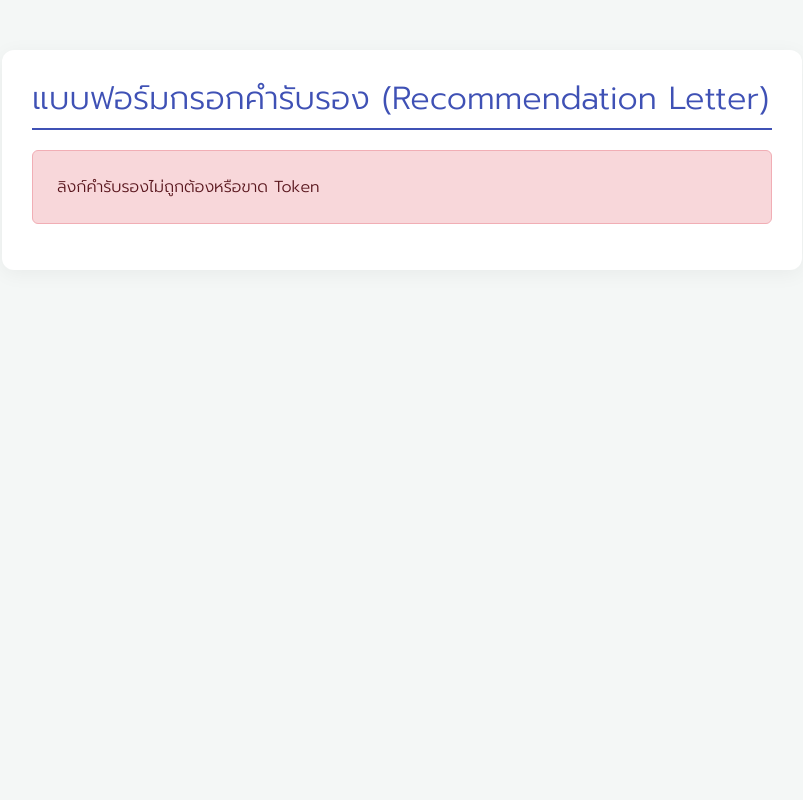
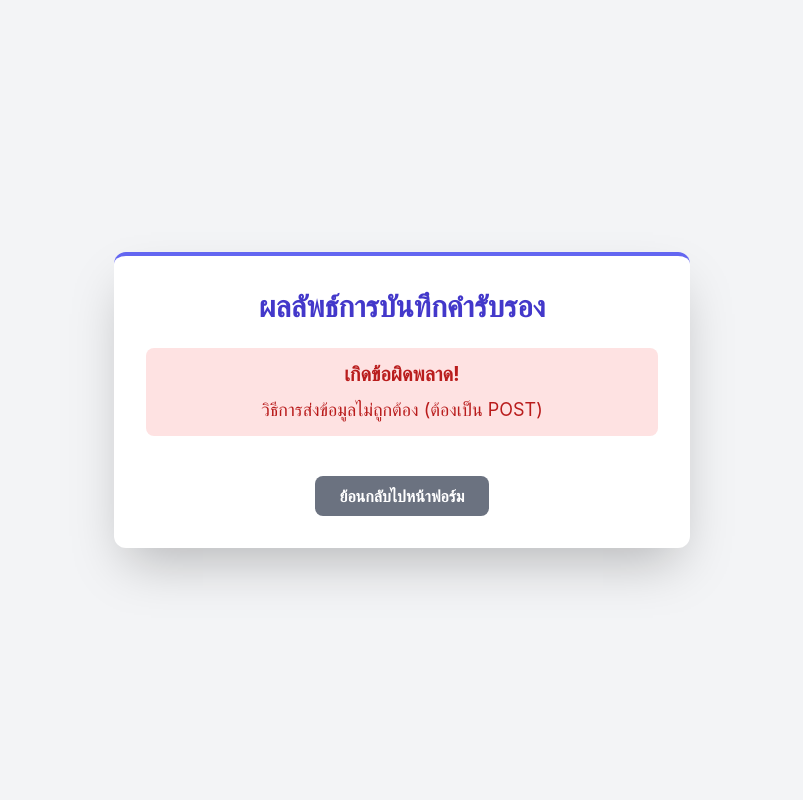
Before and after one commit to sasiwimon5247/cv-system, a PHP site: page /cv_system/certificate_form.php in a window 1280 px wide. Shown: the whole page, without its empty margins (238-1041 px from the left). Run offline with PHP 8.4, Linux system fonts and the light colour scheme; some libraries are stand-ins or nearby versions.

Commit message:
change pro certi

```diff
--- a/certificate_form.php
+++ b/certificate_form.php
@@ -1,155 +1,125 @@
 <?php
-// สมมติว่าไฟล์ config.php มีการเชื่อมต่อ PDO ที่ชื่อว่า $conn
+session_start();
 require_once('config.php');
 
-$token = $_GET['token'] ?? '';
-$error_message = "";
-$student_data = null;
-$activities_data = [];
+// ----------------------------------------------------
+// ฟังก์ชันสำหรับแสดงผลลัพธ์และออกจากระบบ
+// ----------------------------------------------------
+function showResult($message, $is_success = false) {
+    // กำหนดสีและหัวข้อตามผลลัพธ์
+    $color = $is_success ? 'bg-green-100 border-green-400 text-green-700' : 'bg-red-100 border-red-400 text-red-700';
+    $title_text = $is_success ? 'สำเร็จ!' : 'เกิดข้อผิดพลาด!';
 
+    // แสดง HTML เพื่อแจ้งผู้ใช้
+    echo "<!DOCTYPE html>
+    <html lang=\"th\">
+    <head>
+        <meta charset=\"UTF-8\">
+        <meta name=\"viewport\" content=\"width=device-width, initial-scale=1.0\">
+        <title>ผลลัพธ์การบันทึกคำรับรอง</title>
+        <script src=\"https://cdn.tailwindcss.com\"></script>
+        <style> .font-inter { font-family: 'Inter', sans-serif; } </style>
+    </head>
+    <body class=\"bg-gray-100 flex items-center justify-center min-h-screen font-inter\">
+        <div class=\"w-full max-w-xl bg-white p-8 rounded-xl shadow-2xl border-t-4 border-indigo-500 text-center\">
+            <h1 class=\"text-3xl font-extrabold text-center text-indigo-700 mb-6\">
+                ผลลัพธ์การบันทึกคำรับรอง
+            </h1>
+            <div class=\"$color px-4 py-3 rounded-lg relative mb-6\">
+                <strong class=\"font-bold block text-xl mb-2\">$title_text</strong>
+                <span class=\"block text-lg\">" . htmlspecialchars($message) . "</span>
+            </div>
+            <!-- ปุ่ม ปิดหน้านี้ สามารถใช้ history.back() หรือ window.close() -->
+            <a href=\"#\" onclick=\"window.history.back()\" class=\"mt-4 inline-block px-6 py-2 bg-gray-500 text-white font-semibold rounded-lg hover:bg-gray-600 transition duration-300\">
+                ย้อนกลับไปหน้าฟอร์ม
+            </a>
+        </div>
+    </body>
+    </html>";
+    exit;
+}
+
+// ----------------------------------------------------
+// 2. รับค่าจากฟอร์ม (POST)
+// ----------------------------------------------------
+if ($_SERVER['REQUEST_METHOD'] !== 'POST') {
+    showResult("วิธีการส่งข้อมูลไม่ถูกต้อง (ต้องเป็น POST)");
+}
+
+// แก้ไข: เปลี่ยนจาก $_POST['token'] เป็น $_POST['request_token'] เพื่อให้ตรงกับ certificate_form.php
+$token = $_POST['request_token'] ?? '';
+$request_id = $_POST['request_id'] ?? 0;
+$teacher_name = $_POST['teacher_name'] ?? '';
+// แก้ไข: เปลี่ยนจาก $_POST['certificate_text'] เป็น $_POST['recommendation_content']
+$certificate_text = $_POST['recommendation_content'] ?? '';
+
+// ----------------------------------------------------
+// *** DEBUGGING BLOCK: แสดงค่าที่รับมาเพื่อยืนยันว่า Token ถูกส่งมาหรือไม่ ***
+// หากต้องการตรวจสอบ ให้ลบ // ออกจากบรรทัดด้านล่าง และบันทึก
+// บรรทัดนี้จะถูกลบออกเมื่อการแก้ไขสำเร็จ
+// showResult("DEBUG - Token: " . $token . ", ID: " . $request_id . ", Name: " . $teacher_name, true);
+// ----------------------------------------------------
+
+
+// ----------------------------------------------------
+// 3. ตรวจสอบข้อมูลเบื้องต้น
+// ----------------------------------------------------
 if (empty($token) || strlen($token) !== 32) {
-    $error_message = "ลิงก์คำรับรองไม่ถูกต้องหรือขาด Token";
-} else {
-    try {
-        // 1. ตรวจสอบ Token และดึงข้อมูลคำขอ
-        // ดึงชื่อเต็มจาก personal_info (p.full_name) และรหัสนิสิตจาก education_info (e.stu_id)
-        $stmt_request = $conn->prepare("
-            SELECT
-                cr.id as request_id, cr.status, cr.reason,
-                u.id as user_id,
-                p.full_name,
-                e.stu_id
-            FROM certificate_requests cr
-            JOIN users u ON cr.user_id = u.id
-            JOIN personal_info p ON u.id = p.user_id
-            JOIN education_info e ON u.id = e.user_id
-            WHERE cr.request_token = ? AND cr.status = 'PENDING'
-        ");
-        $stmt_request->execute([$token]);
-        $request_info = $stmt_request->fetch(PDO::FETCH_ASSOC);
+    // โค้ดจะมาถึงตรงนี้ ถ้า $token เป็นค่าว่างหรือความยาวไม่ตรง (ยืนยันว่าเกิดจาก input ไม่ถูกส่งมา)
+    showResult("ลิงก์คำรับรองไม่ถูกต้องหรือขาด Token");
+}
 
-        if (!$request_info) {
-            // ตรวจสอบสถานะถ้าไม่ใช่ PENDING
-            $stmt_status = $conn->prepare("SELECT status FROM certificate_requests WHERE request_token = ?");
-            $stmt_status->execute([$token]);
-            $status_check = $stmt_status->fetch(PDO::FETCH_ASSOC);
+if (empty($request_id) || empty($teacher_name) || empty($certificate_text)) {
+    showResult("ข้อมูลไม่ครบถ้วน: ต้องกรอกชื่อผู้รับรอง, เนื้อหาคำรับรอง, และ ID คำขอต้องมีค่า");
+}
 
-            if ($status_check && $status_check['status'] === 'COMPLETED') {
-                $error_message = "คำรับรองนี้ถูกกรอกและส่งไปแล้ว";
-            } else {
-                $error_message = "ลิงก์คำรับรองไม่ถูกต้องหรือไม่พบคำขอที่รอการดำเนินการ";
-            }
-        } else {
-            // หากพบและสถานะเป็น PENDING
-            $student_data = $request_info;
-            $user_id = $student_data['user_id'];
+// ----------------------------------------------------
+// 4. ประมวลผลและบันทึกข้อมูลลงฐานข้อมูล
+// ----------------------------------------------------
+try {
+    // 4.1 ตรวจสอบความถูกต้องของ Token และ ID คำขอ
+    $stmt = $conn->prepare("
+        SELECT status
+        FROM certificate_requests
+        WHERE id = ? AND request_token = ?
+    ");
+    $stmt->execute([$request_id, $token]);
+    $request = $stmt->fetch(PDO::FETCH_ASSOC);
 
-            // 2. ดึงข้อมูลกิจกรรม/โปรเจค ของนักศึกษา
-            $stmt_activities = $conn->prepare("SELECT activity, project FROM activities_info WHERE user_id = ?");
-            $stmt_activities->execute([$user_id]);
-            $activities_data = $stmt_activities->fetchAll(PDO::FETCH_ASSOC);
-        }
+    if (!$request) {
+        showResult("ไม่พบคำขอใบรับรองที่ตรงกับ ID และ Token ที่ให้มาในฐานข้อมูล");
+    }
 
-    } catch (PDOException $e) {
-        // บันทึก Error ที่เกิดจากฐานข้อมูล
-        error_log("Database Error in certificate_form: " . $e->getMessage());
-        $error_message = "เกิดข้อผิดพลาดในการดึงข้อมูล: " . htmlspecialchars($e->getMessage());
+    if ($request['status'] === 'COMPLETED') {
+        showResult("คำรับรองนี้ถูกกรอกและบันทึกเรียบร้อยแล้วก่อนหน้านี้", true);
     }
+
+    // 4.2 อัปเดตคำขอ: บันทึกข้อมูลคำรับรอง, ชื่อผู้รับรอง, เปลี่ยนสถานะ
+    $stmt = $conn->prepare("
+        UPDATE certificate_requests
+        SET
+            teacher_name = ?,
+            certification_text = ?,
+            status = 'COMPLETED',
+            certified_at = NOW()
+        WHERE id = ? AND request_token = ?
+    ");
+    $stmt->execute([
+        $teacher_name,
+        $certificate_text,
+        $request_id,
+        $token
+    ]);
+
+    if ($stmt->rowCount() > 0) {
+        showResult("บันทึกคำรับรองเสร็จสมบูรณ์แล้ว", true);
+    } else {
+        // อาจเกิดขึ้นเมื่อไม่มีแถวใดถูกอัปเดต (เช่น Token ถูกอัปเดตไปแล้วหรือ ID ไม่ตรง)
+        showResult("ไม่สามารถบันทึกข้อมูลได้ กรุณาลองใหม่อีกครั้ง");
+    }
+
+} catch (PDOException $e) {
+    showResult("ข้อผิดพลาดในการบันทึกฐานข้อมูล: " . $e->getMessage());
+    error_log("DB Error in process_certificate: " . $e->getMessage());
 }
 ?>
-<!DOCTYPE html>
-<html lang="th">
-<head>
-    <meta charset="UTF-8">
-    <meta name="viewport" content="width=device-width, initial-scale=1.0">
-    <title>แบบฟอร์มกรอกคำรับรอง</title>
-    <link href="https://cdn.jsdelivr.net/npm/bootstrap@5.3.0/dist/css/bootstrap.min.css" rel="stylesheet">
-    <link href="https://fonts.googleapis.com/css2?family=Prompt:wght@300;600&display=swap" rel="stylesheet">
-    <style>
-        body { font-family: 'Prompt', sans-serif; background-color: #f4f7f6; }
-        .form-container {
-            max-width: 800px;
-            margin: 50px auto;
-            padding: 30px;
-            background: #ffffff;
-            border-radius: 12px;
-            box-shadow: 0 4px 20px rgba(0, 0, 0, 0.05);
-        }
-        .section-header {
-            color: #3f51b5;
-            border-bottom: 2px solid #3f51b5;
-            padding-bottom: 10px;
-            margin-bottom: 20px;
-        }
-        .info-box {
-            background-color: #e3f2fd;
-            border-left: 5px solid #2196f3;
-            padding: 15px;
-            margin-bottom: 25px;
-            border-radius: 4px;
-        }
-        .activity-item {
-            border: 1px solid #cfd8dc;
-            padding: 10px;
-            margin-bottom: 10px;
-            border-radius: 4px;
-        }
-    </style>
-</head>
-<body>
-    <div class="form-container">
-        <h2 class="section-header">แบบฟอร์มกรอกคำรับรอง (Recommendation Letter)</h2>
-
-        <?php if ($error_message): ?>
-            <!-- แสดงข้อความ Error -->
-            <div class="alert alert-danger p-4" role="alert">
-                <?= htmlspecialchars($error_message) ?>
-            </div>
-        <?php elseif ($student_data): ?>
-            <!-- ข้อมูลนักศึกษา -->
-            <div class="info-box">
-                <p class="mb-1"><strong>คำขอจาก:</strong> <?= htmlspecialchars($student_data['full_name']) ?></p>
-                <p class="mb-1"><strong>รหัสนิสิต:</strong> <?= htmlspecialchars($student_data['stu_id']) ?></p>
-                <p class="mb-0"><strong>เหตุผลที่ต้องการเอกสาร:</strong> <?= nl2br(htmlspecialchars($student_data['reason'])) ?></p>
-            </div>
-
-            <!-- แสดงกิจกรรมและโปรเจค -->
-            <?php if (!empty($activities_data)): ?>
-                <h5 class="section-header">กิจกรรม/โปรเจคที่เกี่ยวข้อง (จาก CV นักศึกษา)</h5>
-                <?php foreach ($activities_data as $activity_item): ?>
-                    <div class="activity-item">
-                        <p class="mb-1"><strong>กิจกรรม:</strong> <?= htmlspecialchars($activity_item['activity']) ?: '-' ?></p>
-                        <p class="mb-0"><strong>โปรเจค:</strong> <?= htmlspecialchars($activity_item['project']) ?: '-' ?></p>
-                    </div>
-                <?php endforeach; ?>
-            <?php endif; ?>
-
-            <hr class="my-4">
-
-            <!-- ฟอร์มกรอกคำรับรอง -->
-            <h4 class="text-success mb-3">ส่วนสำหรับอาจารย์/ผู้รับรอง</h4>
-            <form action="process_certificate.php" method="post">
-                <input type="hidden" name="request_token" value="<?= htmlspecialchars($token) ?>">
-                <input type="hidden" name="request_id" value="<?= htmlspecialchars($student_data['request_id']) ?>">
-
-                <!-- *** เพิ่มช่องกรอกชื่ออาจารย์กลับเข้าไป: ชื่อฟิลด์คือ teacher_name *** -->
-                <div class="mb-3">
-                    <label for="teacher_name" class="form-label">ชื่อ-นามสกุลอาจารย์/ผู้รับรอง</label>
-                    <input type="text" class="form-control" id="teacher_name" name="teacher_name" required>
-                </div>
-
-                <div class="mb-3">
-                    <label for="recommendation_content" class="form-label">เนื้อหาคำรับรอง (Recommendation Letter)</label>
-                    <textarea class="form-control" id="recommendation_content" name="recommendation_content" rows="10" required placeholder="กรุณากรอกคำรับรองอย่างละเอียด..."></textarea>
-                </div>
-
-                <div class="d-grid mt-4">
-                    <button type="submit" class="btn btn-success btn-lg">บันทึกและส่งคำรับรอง</button>
-                </div>
-            </form>
-
-        <?php endif; ?>
-    </div>
-    <script src="https://cdn.jsdelivr.net/npm/bootstrap@5.3.0/dist/js/bootstrap.bundle.min.js"></script>
-</body>
-</html>
```
